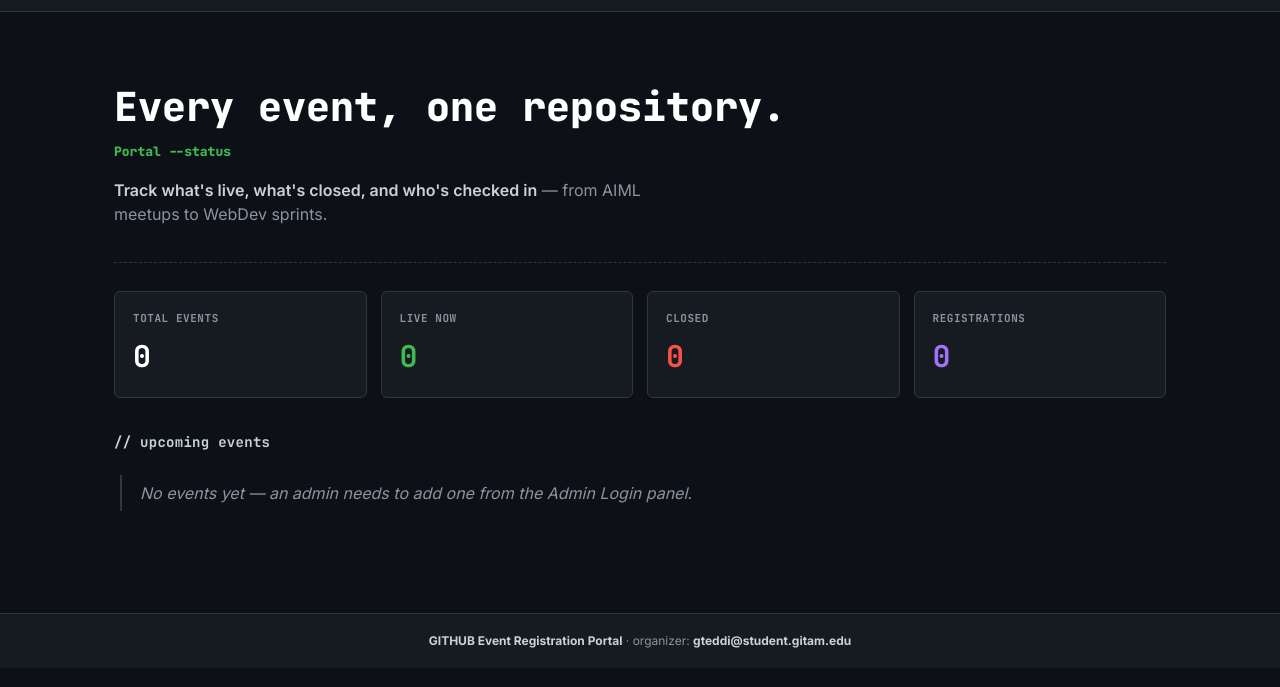
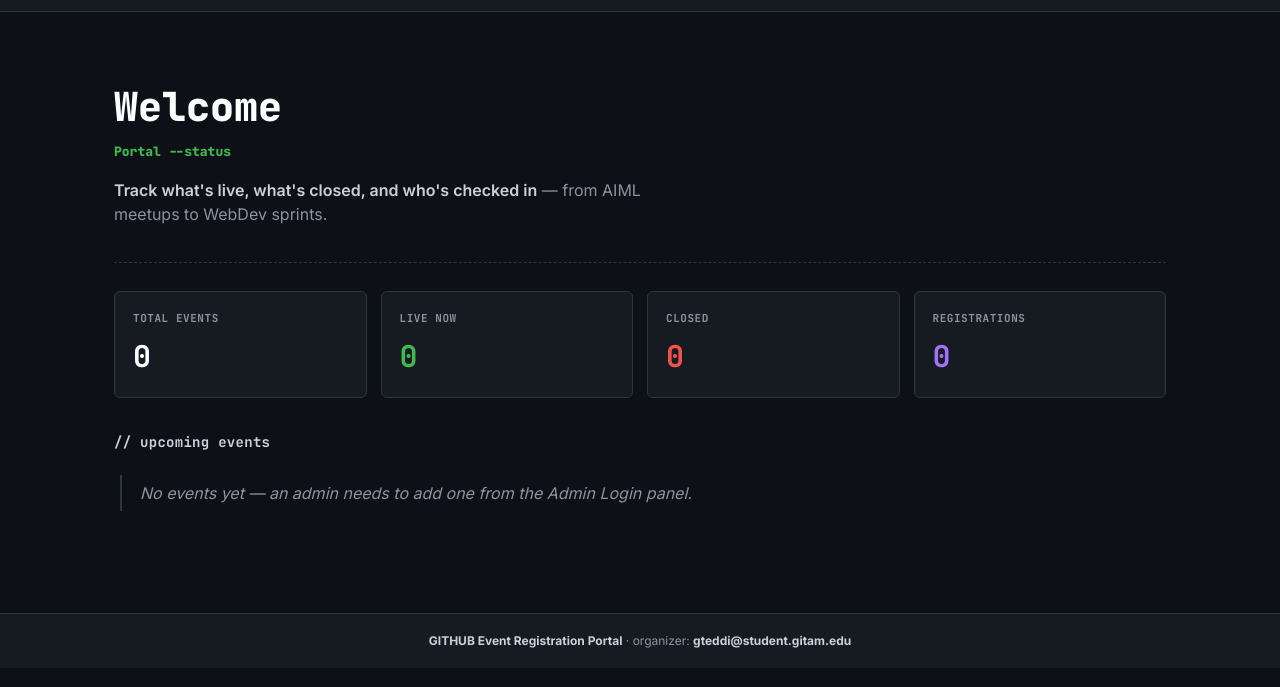
Before and after one commit to teddiguna0001/Event-Registration-Portal, a plain HTML site: page index.html in a window 1280 px wide. Shown: the part 73-760 px from the top of the page. Drawn offline with nearby package versions, Linux system fonts and the light colour scheme.

Commit message:
Update index.html

```diff
--- a/index.html
+++ b/index.html
@@ -55,7 +55,7 @@
   <!-- ===================== DASHBOARD ===================== -->
   <section class="page active" id="page-dashboard">
     <div class="hero">
-      <h1><strong>Every event, one repository.</strong></h1>
+      <h1><strong>Welcome</strong></h1>
       <p class="eyebrow"><strong>Portal --status</strong></p>
       <p class="hero-sub"><strong>Track what's live, what's closed, and who's checked in</strong> — from AIML meetups to WebDev sprints.</p>
     </div>
```
